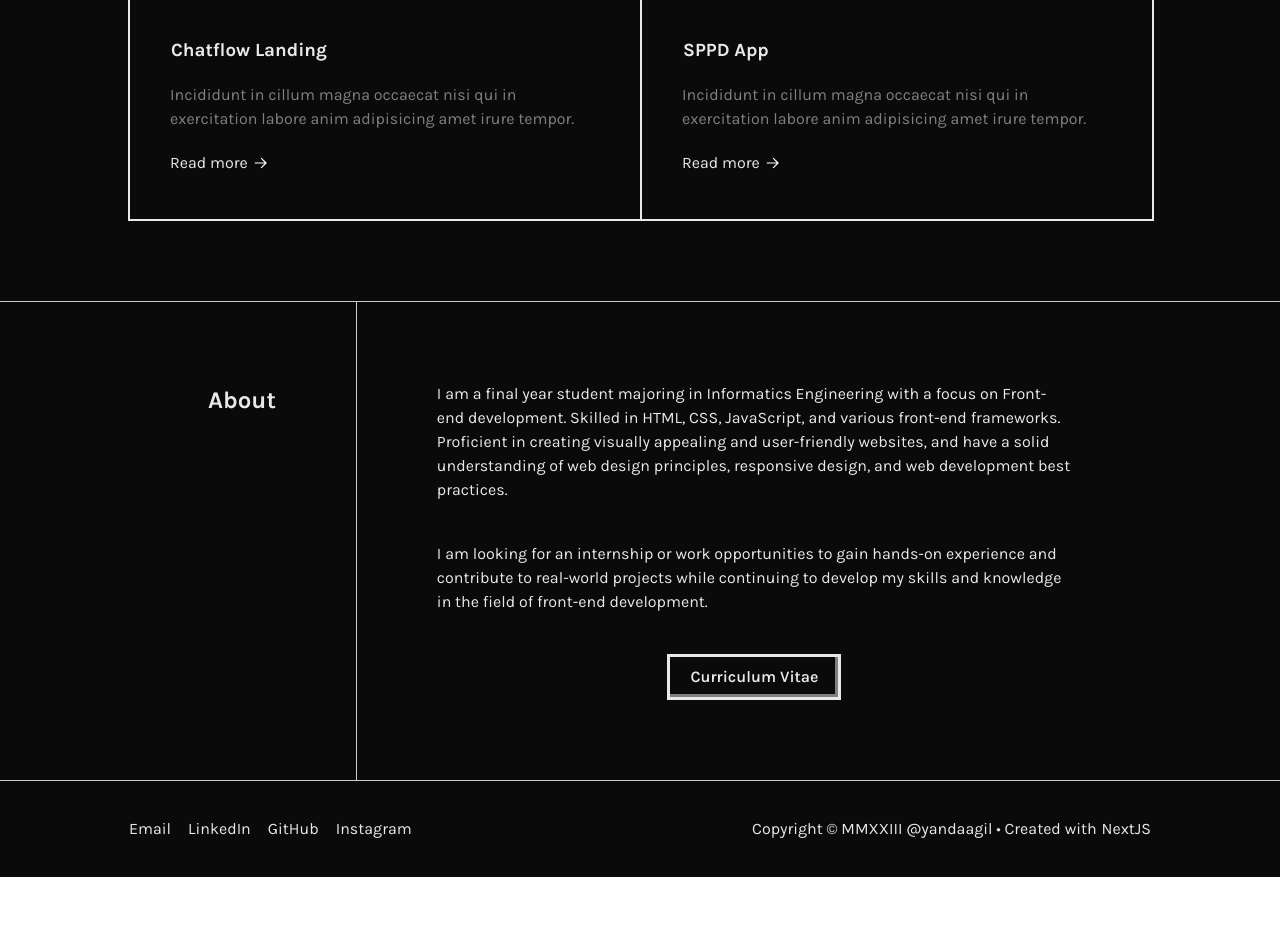
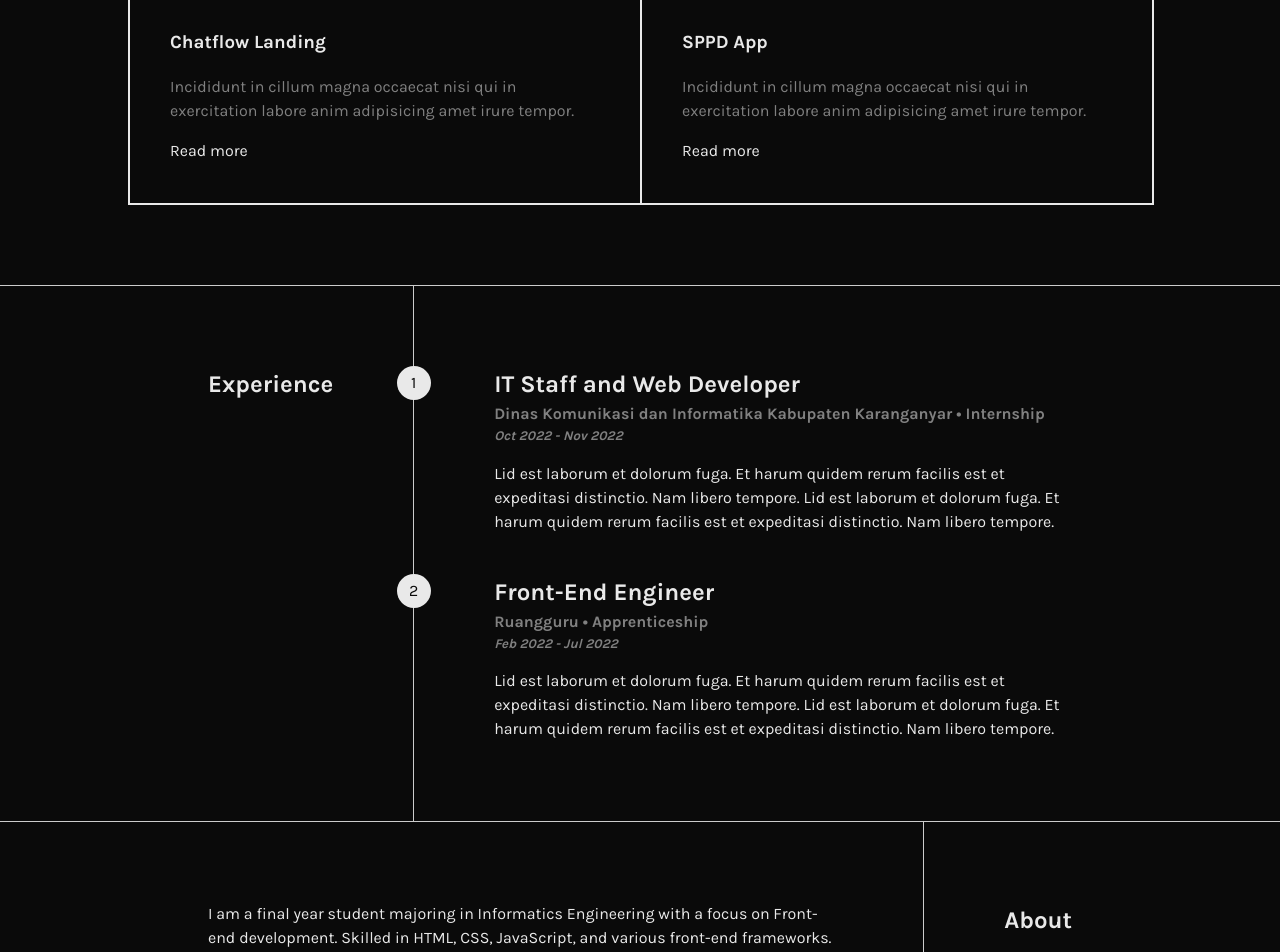
Before and after one commit to yandaagil/personal-web, a Next.js app: page / in a window 1280 px wide. Shown: the part 1160-2112 px from the top of the page. Before the commit the page ends 2037 px from the top, so only its background shows below. Built offline with nearby package versions, Linux system fonts and the light colour scheme.

Commit message:
update visual

```diff
--- a/src/pages/components/about.jsx
+++ b/src/pages/components/about.jsx
@@ -4,9 +4,6 @@ const About = () => {
       <div className="container">
         <div className="about">
           <div className="about-left">
-            <h2>About</h2>
-          </div>
-          <div className="about-right">
             <p className="para">
               I am a final year student majoring in Informatics Engineering with
               a focus on Front-end development. Skilled in HTML, CSS,
@@ -29,6 +26,9 @@ const About = () => {
               Curriculum Vitae
             </a>
           </div>
+          <div className="about-right">
+            <h2>About</h2>
+          </div>
         </div>
       </div>
     </section>
--- /dev/null
+++ b/src/pages/components/experience.jsx
@@ -0,0 +1,44 @@
+const Experience = () => {
+  return (
+    <section className="section-experience">
+      <div className="container">
+        <div className="experience">
+          <div className="experience-left">
+            <h2>Experience</h2>
+          </div>
+          <div className="experience-right">
+            <ol>
+              <li>
+                <h2>IT Staff and Web Developer</h2>
+                <h4>
+                  Dinas Komunikasi dan Informatika Kabupaten Karanganyar •
+                  Internship
+                </h4>
+                <h5>Oct 2022 - Nov 2022</h5>
+                <p>
+                  Lid est laborum et dolorum fuga. Et harum quidem rerum facilis
+                  est et expeditasi distinctio. Nam libero tempore. Lid est
+                  laborum et dolorum fuga. Et harum quidem rerum facilis est et
+                  expeditasi distinctio. Nam libero tempore.
+                </p>
+              </li>
+              <li className="last">
+                <h2>Front-End Engineer</h2>
+                <h4>Ruangguru • Apprenticeship</h4>
+                <h5>Feb 2022 - Jul 2022</h5>
+                <p>
+                  Lid est laborum et dolorum fuga. Et harum quidem rerum facilis
+                  est et expeditasi distinctio. Nam libero tempore. Lid est
+                  laborum et dolorum fuga. Et harum quidem rerum facilis est et
+                  expeditasi distinctio. Nam libero tempore.
+                </p>
+              </li>
+            </ol>
+          </div>
+        </div>
+      </div>
+    </section>
+  );
+};
+
+export default Experience;
--- a/src/pages/components/footer.jsx
+++ b/src/pages/components/footer.jsx
@@ -29,12 +29,7 @@ const Footer = () => {
               Instagram
             </a>
           </div>
-          <p>
-            Copyright © MMXXIII @yandaagil • Created with{" "}
-            <a href="https://nextjs.org/" className="btn" target="__blank">
-              NextJS
-            </a>
-          </p>
+          <p>Made with ♡ by Yanda Agil • All Rights Reserved</p>
         </div>
       </div>
     </footer>
--- a/src/pages/components/hero.jsx
+++ b/src/pages/components/hero.jsx
@@ -5,13 +5,15 @@ const Hero = () => {
         <div className="head">
           <h1
             className="head-title glitch is-glitching"
-            data-text="Hi! I'm Yanda Agil,"
+            data-text="Hi! I'm Yanda Agil"
           >
-            Hi! I&apos;m Yanda Agil, <br /> A front-end developer based in
-            Indonesia.
+            Hi! I&apos;m Yanda Agil
           </h1>
           <p className="head-desc">
-            I am a web developer focusing on front-end and web applications.
+            a Front-End Web Developer based in Indonesia
+          </p>
+          <p className="head-desc2">
+            I am a Web Developer focusing on Front-End and Web Applications.
           </p>
         </div>
       </div>
--- a/src/pages/components/work.jsx
+++ b/src/pages/components/work.jsx
@@ -1,3 +1,5 @@
+import Link from "next/link";
+
 const Work = () => {
   const lists = [
     {
@@ -35,40 +37,14 @@ const Work = () => {
             {lists.map((item, index) => (
               <div className="work-item" key={index}>
                 <h3>
-                  <a href={item.link} className="btn">
-                    {item.title}
-                  </a>
+                  <Link href={item.link} className="btn">
+                    <span>{item.title}</span>
+                  </Link>
                 </h3>
                 <p>{item.desc}</p>
-                <a href={item.link} className="link link--arrowed">
+                <Link href={item.link} className="btn-read">
                   <span>Read more</span>
-                  <svg
-                    class="arrow-icon"
-                    xmlns="http://www.w3.org/2000/svg"
-                    width="26"
-                    height="26"
-                    viewBox="0 0 32 32"
-                  >
-                    <g
-                      fill="none"
-                      stroke="white"
-                      stroke-width="1.5"
-                      stroke-linejoin="round"
-                      stroke-miterlimit="10"
-                    >
-                      <circle
-                        class="arrow-icon--circle"
-                        cx="16"
-                        cy="16"
-                        r="15.12"
-                      ></circle>
-                      <path
-                        class="arrow-icon--arrow"
-                        d="M16.14 9.93L22.21 16l-6.07 6.07M8.23 16h13.98"
-                      ></path>
-                    </g>
-                  </svg>
-                </a>
+                </Link>
               </div>
             ))}
           </div>
--- a/src/pages/index.jsx
+++ b/src/pages/index.jsx
@@ -1,6 +1,7 @@
 import Title from "./components/title";
 import Hero from "./components/hero";
 import Work from "./components/work";
+import Experience from "./components/experience";
 import About from "./components/about";
 import Footer from "./components/footer";
 
@@ -13,6 +14,7 @@ export default function Home() {
 
       <main className="main">
         <Work />
+        <Experience />
         <About />
       </main>
 
--- a/src/styles/app.scss
+++ b/src/styles/app.scss
@@ -58,7 +58,9 @@ a[href] {
 		.head {
 
 			.head-title {
-				font-size: 4rem;
+				margin-top: 0;
+				margin-bottom: 0;
+				font-size: 6rem;
 				font-family: var(--font-inter);
 				font-weight: 700;
 				color: var(--c-text);
@@ -119,7 +121,16 @@ a[href] {
 			}
 
 			.head-desc {
+				margin-top: 0;
 				font-size: 2.25rem;
+				font-family: var(--font-inter);
+				font-weight: 700;
+				color: var(--c-text-grey);
+				text-align: end;
+			}
+
+			.head-desc2 {
+				font-size: 1.75rem;
 				font-family: var(--font-inter);
 				color: var(--c-text-grey);
 				text-align: end;
@@ -133,14 +144,33 @@ a[href] {
 			height: 100%;
 			border-left: 1px solid var(--c-grey);
 
-			.back {
+			.breadcrumbs {
 				margin-bottom: 20px;
-				margin-right: auto;
-				color: var(--c-text);
-				border: 1px solid var(--c-background);
+				display: flex;
+				list-style: none;
+				padding: 0;
+				gap: 10px;
+
+				.breadcrumbs-item {
+					color: var(--c-text-grey);
+
+					&::before {
+						content: "/";
+						margin-right: 10px;
+					}
+
+					&.first::before {
+						content: none;
+						margin-right: 0;
+					}
+
+					.breadcrumbs-content {
+						color: var(--c-text-grey);
 
 						&:hover {
-						border-bottom: 1px solid var(--c-text);
+							color: var(--c-text);
+						}
+					}
 				}
 			}
 
@@ -165,14 +195,12 @@ a[href] {
 					font-size: 1rem;
 					font-weight: 600;
 					background-color: var(--c-text);
-					box-shadow: inset -3px -3px 0 var(--c-text);
-					border: 3px solid var(--c-text);
+					border: 1px solid var(--c-text);
 					color: var(--c-background);
 
 					&:hover {
-						border: 3px solid var(--c-text);
+						border: 1px solid var(--c-text);
 						background-color: var(--c-background);
-						box-shadow: inset -3px -3px 0 var(--c-text-grey);
 						color: var(--c-text);
 					}
 
@@ -180,15 +208,13 @@ a[href] {
 						padding: 8px 20px;
 						font-size: 1rem;
 						font-weight: 600;
-						border: 3px solid var(--c-text);
-						box-shadow: inset -3px -3px 0 var(--c-text-grey);
+						border: 1px solid var(--c-text);
 						background-color: var(--c-background);
 						color: var(--c-text);
 
 						&:hover {
 							background-color: var(--c-text);
-							box-shadow: inset -3px -3px 0 var(--c-text);
-							border: 3px solid var(--c-text);
+							border: 1px solid var(--c-text);
 							color: var(--c-background);
 						}
 					}
@@ -244,10 +270,33 @@ a[href] {
 							.btn {
 								padding-bottom: 0.2rem;
 								color: var(--c-text);
-								border: 1px solid var(--c-background);
+								cursor: pointer;
+								position: relative;
+								transition-timing-function: cubic-bezier(0.25, 0.8, 0.25, 1);
+								transition-duration: 400ms;
+								transition-property: color;
 
-								&:hover {
-									border-bottom: 1px solid var(--c-text);
+								&:hover, &:focus {
+									color: var(--c-text);
+								}
+
+								&:focus:after, &:hover:after {
+									width: 100%;
+									left: 0%;
+								}
+
+								&:after {
+									content: "";
+									pointer-events: none;
+									bottom: -2px;
+									left: 50%;
+									position: absolute;
+									width: 0%;
+									height: 1px;
+									background-color: #fff;
+									transition-timing-function: cubic-bezier(0.25, 0.8, 0.25, 1);
+									transition-duration: 400ms;
+									transition-property: width, left;
 								}
 							}
 						}
@@ -257,43 +306,118 @@ a[href] {
 							color: var(--c-text-grey);
 						}
 
-						.link {
+						.btn-read {
+							display: flex;
 							margin-right: auto;
-							color: var(--c-text);
-							cursor: pointer;
-							font-weight: 400;
-							text-decoration: none;
+							align-items: center;
+
+							&:before {
+								background-color: #fff;
+								content: "";
+								display: inline-block;
+								height: 1px;
+								transition: all .42s cubic-bezier(.25,.8,.25,1);
+								width: 0;
 							}
 
-						.link--arrowed {
-							display: inline-block;
-								height: 2rem;
-								line-height: 2rem;
-
-							.arrow-icon {
-								position: relative;
-								top: -1px;
-								-webkit-transition: -webkit-transform 0.3s ease;
-								transition: -webkit-transform 0.3s ease;
-								transition: transform 0.3s ease;
-								transition: transform 0.3s ease, -webkit-transform 0.3s ease;
-								vertical-align: middle;
+							&:hover:before {
+								margin-right: 10px;
+								background-color: #fff;
+								width: 3rem;
+							}
+						}
+					}
+				}
+			}
+		}
 	}
 
-							.arrow-icon--circle {
-								transition: stroke-dashoffset .3s ease;
-								stroke-dasharray: 95;
-								stroke-dashoffset: 95;
+	.section-experience {
+		width: 100%;
+		border-bottom: 1px solid var(--c-grey);
+
+		.container {
+			width: 80%;
+			margin: 0 auto 0 auto;
+			display: flex;
+			flex-direction: column;
+			justify-content: center;
+
+			.experience {
+				display: flex;
+				flex-direction: row;
+
+				.experience-left {
+					padding: 80px;
+					border-right: 1px solid var(--c-grey);
+
+
+					h2 {
+						margin-top: 0;
+						color: var(--c-text);
+					}
 				}
 
-							&:hover {
-								.arrow-icon {
-									transform: translate3d(5px, 0, 0);
+				.experience-right {
+					padding: 80px 80px 80px 0;
+					height: 100%;
+					display: flex;
+					flex-direction: column;
+					align-items: center;
+
+					ol {
+						margin: 0;
+						padding-left: 0;
+						list-style: none;
+  					counter-reset: steps;
+
+						li {
+							counter-increment: steps;
+							padding-left: 80px;
+							padding-bottom: 40px;
+							color: var(--c-text);
+							position: relative;
+							// border-left: 2px dashed var(--c-grey);
+
+							&.last {
+								margin-bottom: 0;
+								padding-bottom: 0;
+								// border-left: 2px dashed var(--c-background);
 							}
 
-								.arrow-icon--circle {
-									stroke-dashoffset: 0;
+							&::before {
+								display: flex;
+								align-items: center;
+  							justify-content: center;
+								content: counter(steps);
+								margin: 0;
+								position: absolute;
+    						left: -1.10rem;
+								width: 1.5rem;
+								padding: 5px;
+								margin-right: 0;
+								border-radius: 50%;
+								background-color: var(--c-text);
+								color: var(--c-background);
 							}
+
+							h2 {
+								margin: 0;
+							}
+
+							h4 {
+								margin: 0;
+								color: var(--c-text-grey);
+							}
+
+							h5 {
+								margin: 0;
+								color: var(--c-text-grey);
+								font-style: italic;
+							}
+
+							p {
+								margin-bottom: 0;
 							}
 						}
 					}
@@ -317,9 +441,9 @@ a[href] {
 				display: flex;
 				flex-direction: row;
 
-				.about-left {
+				.about-right {
 					padding: 80px;
-					border-right: 1px solid var(--c-grey);
+					border-left: 1px solid var(--c-grey);
 
 					h2 {
 						margin-top: 0;
@@ -327,7 +451,7 @@ a[href] {
 					}
 				}
 
-				.about-right {
+				.about-left {
 					padding: 80px;
 					height: 100%;
 					display: flex;
@@ -348,13 +472,11 @@ a[href] {
 						padding: 8px 20px;
 						font-size: 1rem;
 						font-weight: 600;
-						border: 3px solid;
-						box-shadow: inset -3px -3px 0 var(--c-text-grey);
+						border: 1px solid;
 
 						&:hover {
 							background-color: var(--c-text);
-							box-shadow: inset -3px -3px 0 var(--c-text);
-							border: 3px solid var(--c-text);
+							border: 1px solid var(--c-text);
 							color: var(--c-background);
 						}
 					}
@@ -387,24 +509,40 @@ a[href] {
 
 				.btn {
 					margin-right: 15px;
-					border: 1px solid var(--c-background);
+					color: var(--c-text);
+					cursor: pointer;
+					position: relative;
+					transition-timing-function: cubic-bezier(0.25, 0.8, 0.25, 1);
+					transition-duration: 400ms;
+					transition-property: color;
 
-					&:hover {
-						border-bottom: 1px solid var(--c-text);
+					&:hover, &:focus {
+						color: var(--c-text);
+					}
+
+					&:focus:after, &:hover:after {
+						width: 100%;
+						left: 0%;
+					}
+
+					&:after {
+						content: "";
+						pointer-events: none;
+						bottom: -2px;
+						left: 50%;
+						position: absolute;
+						width: 0%;
+						height: 1px;
+						background-color: #fff;
+						transition-timing-function: cubic-bezier(0.25, 0.8, 0.25, 1);
+						transition-duration: 400ms;
+						transition-property: width, left;
 					}
 				}
 			}
 
 			p {
 				color: var(--c-text);
-
-				.btn {
-					border: 1px solid var(--c-background);
-
-					&:hover {
-						border-bottom: 1px solid var(--c-text);
-					}
-				}
 			}
 		}
 
@@ -412,38 +550,62 @@ a[href] {
 }
 
 @media screen and (max-width: 768px) {
-	.hero {
-		.container {
+	.hero .container {
+		.head {
+			.head-title {
+				font-size: 3.5rem;
+			}
+
+			.head-desc {
+				font-size: 1.75rem;
+			}
+
+			.head-desc2 {
+				font-size: 1.25rem;
+			}
+		}
+
 		.project {
 			padding: 50px 30px 80px 80px;
 		}
 	}
+
+	.main {
+		.section-work .container .work .work-container .work-item {
+			flex: 1 1 auto;
 		}
 
-	.main {
-		.section-work {
-			.container {
-				.work {
-					.work-container {
-						.work-item {
-							flex: 1 1 auto;
+		.section-experience .container .experience {
+			flex-direction: column;
+
+			.experience-left {
+				padding: 80px 0 0 0;
+				border-right: none;
 			}
+
+			.experience-right {
+				padding: 0 0 80px 0;
+
+				ol li {
+					border-left: 2px dashed var(--c-grey);
+
+					&.last {
+						border-left: 2px dashed var(--c-background);
 					}
 				}
 			}
 		}
 
-		.section-about {
-			.container {
-				.about {
-					.about-left {
-						padding: 80px 80px 80px 0;
+		.section-about .container .about {
+			flex-direction: column-reverse;
+
+			.about-right {
+				padding: 80px 0 0 0;
+				border-left: none;
 			}
 
-					.about-right {
-						padding: 80px 0 80px 80px;
-					}
-				}
+			.about-left {
+				padding: 0 0 80px 0;
 			}
 		}
 	}
@@ -462,8 +624,7 @@ a[href] {
 }
 
 @media screen and (max-width: 555px) {
-	.hero {
-		.container {
+	.hero .container {
 		.head {
 			.head-title {
 				font-size: 2rem;
@@ -471,6 +632,10 @@ a[href] {
 
 			.head-desc {
 				font-size: 1.25rem;
+			}
+
+			.head-desc2 {
+				font-size: 0.75rem;
 			}
 		}
 
@@ -483,24 +648,36 @@ a[href] {
 			}
 		}
 	}
-	}
 
 	.main {
-		.section-about {
-			.container {
-				.about {
+		.section-experience .container .experience {
 			flex-direction: column;
 
-					.about-left {
+			.experience-left {
 				padding: 80px 0 0 0;
 				border-right: none;
 			}
 
+			.experience-right {
+				padding: 0 0 80px 0;
+
+				ol li {
+					padding-left: 40px;
+				}
+			}
+		}
+
+		.section-about .container .about {
+			flex-direction: column-reverse;
+
 			.about-right {
+				padding: 80px 0 0 0;
+				border-left: none;
+			}
+
+			.about-left {
 				padding: 0 0 80px 0;
 			}
 		}
 	}
 }
-	}
-}
```
Also changed, not shown: src/pages/components/layout.jsx (+18 -4 lines). Lines whose indentation alone changed are shown as unchanged.
